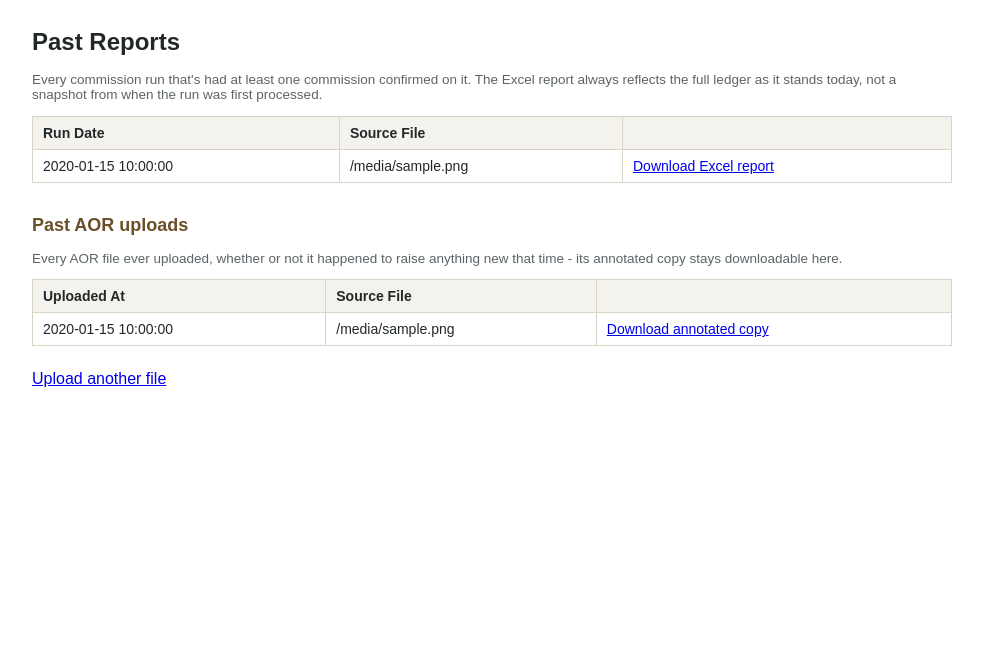
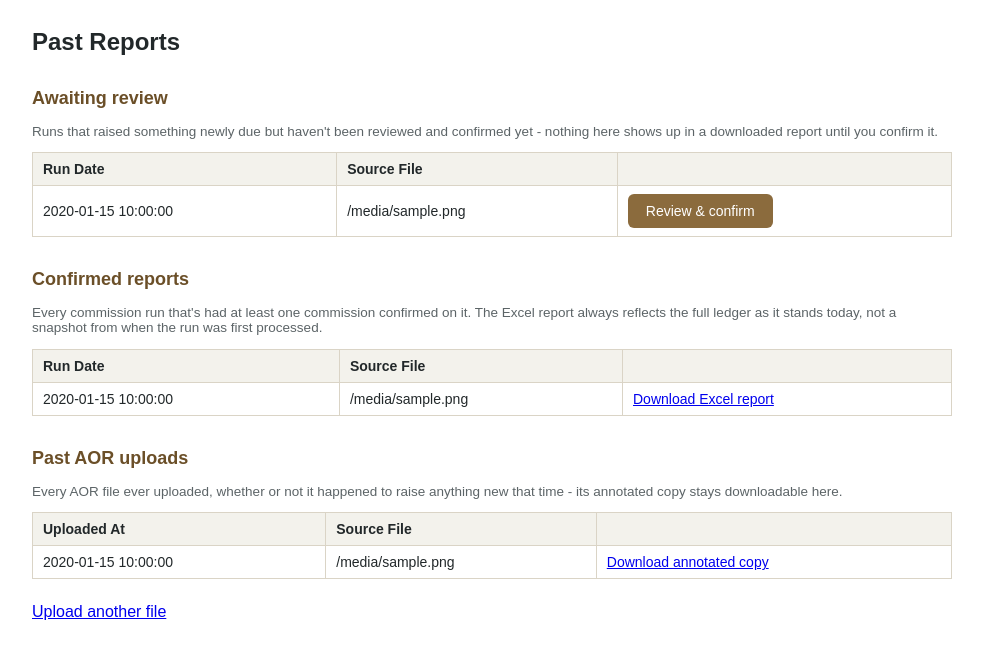
Before and after one commit to kangyeechong/sqlite3-thing, a Flask app: template app/web/templates/reports.html in a window 1280 px wide. Shown: the part 76-735 px from the top of the page, without its empty margins (148-1131 px from the left). Run offline with Flask 3, Linux system fonts and the light colour scheme; the template is opened without the code that fills it: most values are stand-ins (such as "Sample title", 1, 10 or a date in 2020).

Commit message:
Surface unconfirmed runs on Past Reports so they're never orphaned
A commission run that raised something newly due was only ever
reachable via the one link shown right on its own results page - it
doesn't qualify for the confirmed-runs table (nothing on it is
confirmed yet), so navigating away before confirming it (or coming
back a different day) left no way back to /review/<run_id> anywhere
in the app. The run and its pending events were still sitting in the
database the whole time, just unreachable from the UI.

Adds an "Awaiting review" section at the top of Past Reports, listing
every run with at least one still-pending event and a direct link to
review and confirm it.

Co-Authored-By: Claude Sonnet 5 <noreply@anthropic.com>
Claude-Session: https://claude.ai/code/session_01YTvCQzUmdjBsshyHKmHPbP

```diff
--- a/app/web/templates/reports.html
+++ b/app/web/templates/reports.html
@@ -2,6 +2,25 @@
 {% block title %}Past Reports{% endblock %}
 {% block content %}
   <h1>Past Reports</h1>
+
+  <h2>Awaiting review</h2>
+  <p class="muted">Runs that raised something newly due but haven't been reviewed and confirmed yet - nothing here shows up in a downloaded report until you confirm it.</p>
+  {% if pending_runs %}
+    <table>
+      <tr><th>Run Date</th><th>Source File</th><th></th></tr>
+      {% for run in pending_runs %}
+        <tr>
+          <td>{{ run.run_date }}</td>
+          <td>{{ run.source_filename or "" }}</td>
+          <td><a class="button" href="{{ url_for('web.review', run_id=run.id) }}">Review &amp; confirm</a></td>
+        </tr>
+      {% endfor %}
+    </table>
+  {% else %}
+    <p class="muted">Nothing waiting on you right now.</p>
+  {% endif %}
+
+  <h2>Confirmed reports</h2>
   <p class="muted">Every commission run that's had at least one commission confirmed on it. The Excel report always reflects the full ledger as it stands today, not a snapshot from when the run was first processed.</p>
   {% if runs %}
     <table>
```
Also changed, not shown: app/pipeline.py (+23 -0 lines), app/web/routes.py (+6 -2 lines), tests/test_web.py (+32 -0 lines).
